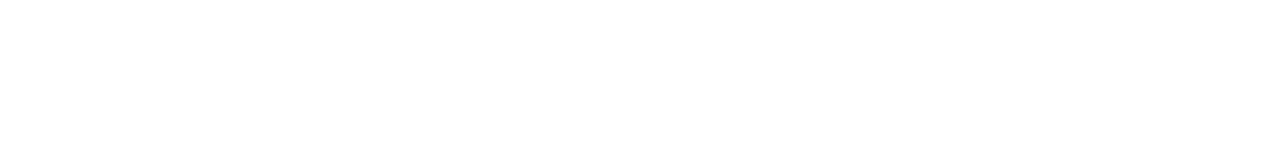
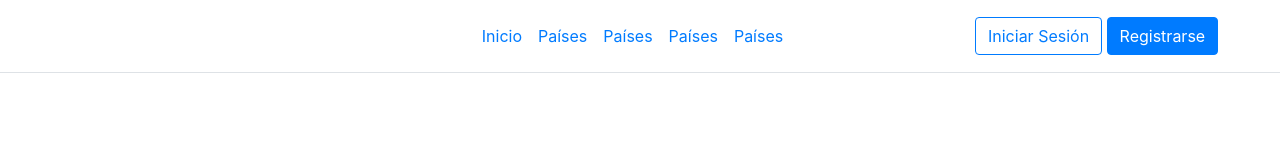
Before and after one commit to SebasDosman/DosmanSanclementeTasconBonilla-LSIII-2023-1, a plain HTML site: page index.html in a window 1280 px wide. Drawn offline with nearby package versions, Linux system fonts and the light colour scheme.

Commit message:
Only header

```diff
--- a/index.html
+++ b/index.html
@@ -15,5 +15,23 @@
   </head>
 
   <body>
+    <header class="d-flex flex-wrap align-items-center justify-content-center justify-content-md-between py-3 mb-4 border-bottom">
+      <a href="/" class="d-flex align-items-center col-md-3 mb-2 mb-md-0 text-dark text-decoration-none">
+        <svg class="bi me-2" width="40" height="32" role="img" aria-label="Bootstrap"><use xlink:href="#bootstrap"></use></svg>
+      </a>
+
+      <ul class="nav col-12 col-md-auto mb-2 justify-content-center mb-md-0">
+        <li><a href="#" class="nav-link px-2 link-secondary">Inicio</a></li>
+        <li><a href="#" class="nav-link px-2 link-dark">Países</a></li>
+        <li><a href="#" class="nav-link px-2 link-dark">Países</a></li>
+        <li><a href="#" class="nav-link px-2 link-dark">Países</a></li>
+        <li><a href="#" class="nav-link px-2 link-dark">Países</a></li>
+      </ul>
+
+      <div class="col-md-3 text-end">
+        <button type="button" class="btn btn-outline-primary me-2">Iniciar Sesión</button>
+        <button type="button" class="btn btn-primary">Registrarse</button>
+      </div>
+    </header>
   </body>
 </html>
```
